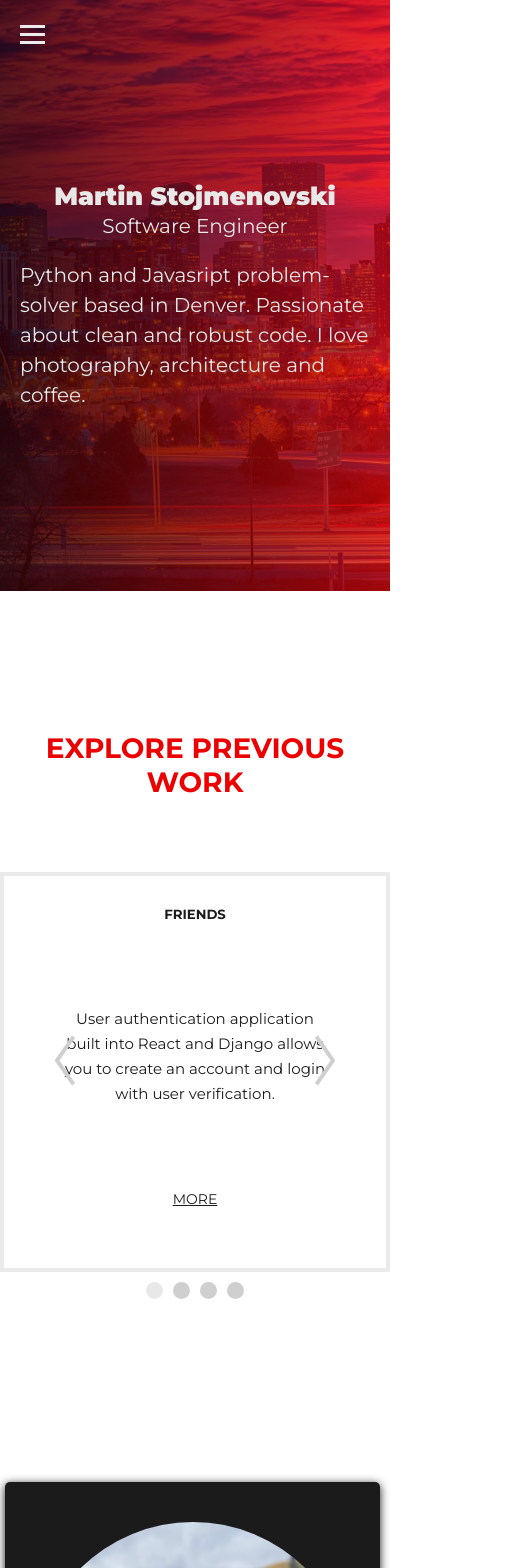
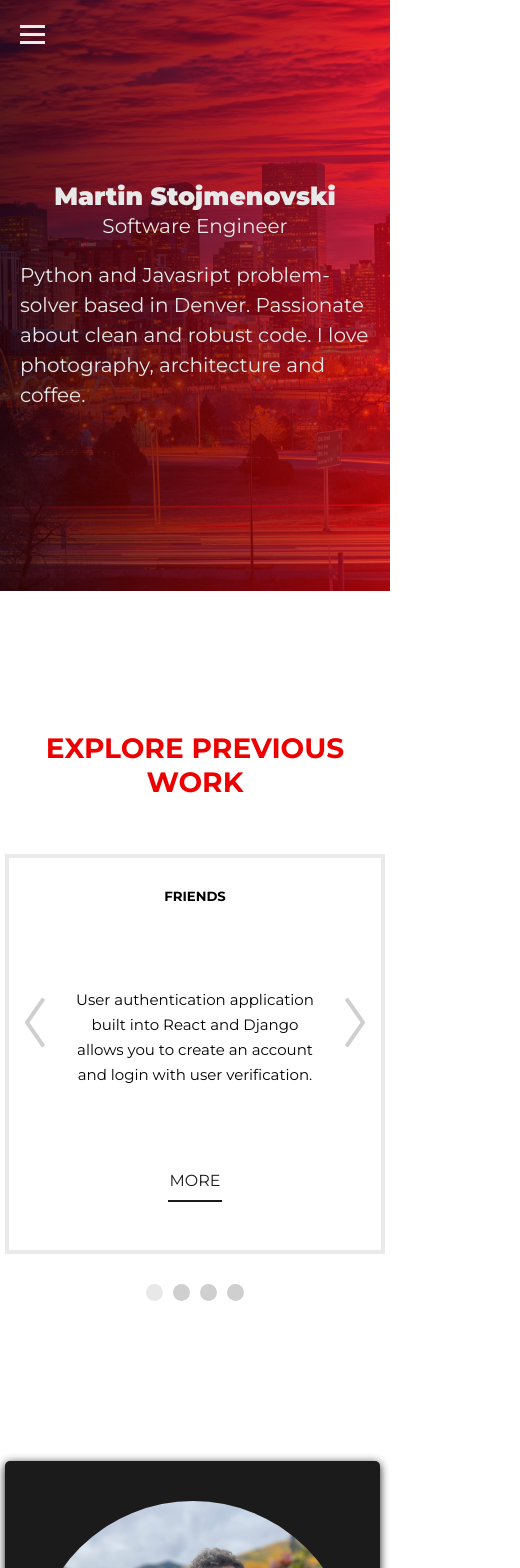
Before and after one commit to martinstojmenovski/Portfolio, a React (Create React App) app: page / in a window 390 px wide. Shown: the top 1568 px of the page, 520 px wide, since content can reach past the window. Built offline with nearby package versions, Linux system fonts and the light colour scheme.

Commit message:
Animating dropdown menu

```diff
--- a/src/Components/about.css
+++ b/src/Components/about.css
@@ -107,11 +107,16 @@
     .about-page{
         width: 90%;
     }
+    .professional-photo {
+        width: 380px;
+        height: 380px;
+    }
 }
 @media screen and (max-width: 440px) {
     .about-page{
         width: 100%;
     }
+
 }
 @media screen and (max-width: 400px) {
     .about-page{
--- a/src/Components/home-model2.css
+++ b/src/Components/home-model2.css
@@ -30,7 +30,7 @@
 .background .text h1 {
   font-weight: 900;
   font-size: 45px;
-  animation: fadeInRight 1s ease-out;
+  animation: fadeInTop 700ms ease-out;
 }
 
 .background .text p,
@@ -41,11 +41,53 @@
 }
 
 .background .text div {
-  animation: fadeInRight 1.5s ease-in;
+  /* animation: fadeInRight 1.5s ease-in; */
+
+  animation: fadeInRight 1400ms ease-out;
+
+}
+@keyframes fadeInTop {
+  from {
+    opacity: 0;
+    transform: translateY(-300px);
+  }
+  to {
+    opacity: 1;
+    transform: translateY(0);
+  }
+}
+@keyframes fadeInRight {
+  from {
+    opacity: 0;
+    transform: translateX(300px);
+  }
+  to {
+    opacity: 1;
+    transform: translateY(0);
+  }
+}
+.sidebar.active {
+  opacity: 1;
+  transform: translateY(0);
+}
+@keyframes fadeInleft {
+  from {
+    opacity: 0;
+    transform: translateX(-300px);
+  }
+  to {
+    opacity: 1;
+    transform: translateX(0);
+  }
+}
+.sidebar.active {
+  opacity: 1;
+  transform: translateY(0);
 }
 
+
 .background .text p {
-  animation: fadeInRight 3s ease-out;
+  animation: fadeInleft 2000ms ease-out;
 }
 @media screen and (max-width: 1450px) {
   .background .text {
--- a/src/Components/navbar.css
+++ b/src/Components/navbar.css
@@ -109,7 +109,7 @@
     opacity: 0;
     transform: translateX(-300px);
     transition: opacity 150ms ease-in-out, transform 150ms ease-in-out;
-    z-index: 5;
+
   }
 
   .sidebar.active {
--- a/src/Components/project.css
+++ b/src/Components/project.css
@@ -22,17 +22,18 @@
 .project2,
 .project3,
 .project4 {
-  width: 470px;
+  width: 320px;
   height: 370px;
   /* background: rgb(247, 247, 247); */
   border: 4px solid rgb(234, 234, 234);
   cursor: pointer;
-  padding: 30px 60px 60px 60px;
+  padding: 30px;
   text-align: center;
   display: flex;
   flex-direction: column;
   justify-content: space-between;
-  transition: 400ms ease-in-out;
+  transition: opacity 300ms ease-in-out;
+
 }
 .container1,
 .container2,
@@ -42,21 +43,25 @@
   background-repeat: no-repeat;
   background-position: 50% 45%;
   background-size: cover;
-  transition: 500ms ease-in-out;
+  transition: opacity 300ms ease-in-out;
   z-index: 5;
 }
 
 #PROJECT a{
   text-decoration: none;
   color: #1b1b1b;
+
+
 }
 #PROJECT P{
   font-size: 15px;
   line-height: 25px;
 }
-#PROJECT span{
-  text-decoration: underline;
-  font-size: 14px;
+#PROJECT a span{
+  /* text-decoration: underline;
+  font-size: 14px; */
+  padding: 10px 2px;
+  border-bottom: 2px solid #1b1b1b;
 }
 
 
@@ -101,18 +106,20 @@
   padding: 50px 0 150px 0;
 }
 .left-arrow {
-  position: relative;
-  top: 200px;
-  left: -130px;
+  position: absolute;
+  top: calc(70vh + 400px);
+  left: 0;
+  padding: 20px;
   z-index: 1;
   cursor: pointer;
 
 }
 
 .right-arrow {
-  position: relative;
-  top: -260px;
-  right: -130px;
+  position: absolute;
+  top: calc(70vh + 400px);
+  right: 0;
+  padding: 20px;
   z-index: 1;
   cursor: pointer;
 
@@ -172,29 +179,37 @@
 
 @media screen and (max-width: 768px) {
   .image-slider{
-    display: block;
+    display: flex;
+
   }
   .projects {
     display: none;
   }
-}
-@media screen and (max-width: 480px) {
+  .project1,
+  .project2,
+  .project3,
+  .project4 {
+    width: 400px;
+    height: 400px;
+    /* padding: 30px 60px 60px 60px; */
 
+  }
 }
 
-@media screen and (max-width: 400px) {
+
+@media screen and (max-width: 480px) {
   .project1,
   .project2,
   .project3,
   .project4 {
     width: 100%;
     height: 400px;
-    /* padding: 10px; */
+   padding: 30px 60px 60px 60px;
   }
   .container1,
   .container2,
   .container3,
   .container4 {
-    margin: 0;
+    margin: 5px 5px 20px 5px;
   }
 }
--- a/src/Components/projectsText.js
+++ b/src/Components/projectsText.js
@@ -1,50 +1,50 @@
 const project1 = (
   <div className="container1">
-    <a href="https://martinstojmenovski.github.io/Friends/" target="_blank">
+
       <div className="project1">
       <h5>FRIENDS</h5>
       <p>User authentication application built into React and Django
         allows you to create an account and login with user verification.</p>
-      <span>MORE</span>
+        <a href="https://martinstojmenovski.github.io/Friends/" target="_blank"><span>MORE</span></a>
     </div>
-    </a>
+
   </div>
 )
 const project2 = (
   <div className="container2">
-    <a href="https://the-javawockeez.github.io/Ventilation/" target="_blank">
+
       <div className="project2">
       <h5>VENTILATION</h5>
       <p>The intent of this website is to be a social
         media page that allows users to post their grievances. It is team project built in React and Express.js.</p>
-      <span>MORE</span>
+        <a href="https://the-javawockeez.github.io/Ventilation/" target="_blank"><span>MORE</span></a>
     </div>
-    </a>
+
   </div>
 )
 
 const project3 = (
   <div className="container3">
-    <a href="https://martinstojmenovski.github.io/React-Marvel-api/" target="_blank">
+
       <div className="project3">
       <h5>MARVEL</h5>
       <p>Interactive application allows you to read the description
         of the given character by selecting it. Built into React using third-party APIs.</p>
-      <span>MORE</span>
+        <a href="https://martinstojmenovski.github.io/React-Marvel-api/" target="_blank"><span>MORE</span></a>
     </div>
-    </a>
+
   </div>
 )
 
 const project4 = (
   <div className="container4">
-    <a href="https://martinstojmenovski.github.io/portfolio/index.html#aboutMe" target="_blank">
+
       <div className="project4">
       <h5>PORTFOLIO</h5>
       <p>The portfolio website is my first project created
         to represent myself online. Technologies used for this website: HTML, CSS and jQuery.</p>
-      <span>MORE</span>
-    </div></a>
+        <a href="https://martinstojmenovski.github.io/portfolio/index.html#aboutMe" target="_blank"><span>MORE</span></a>
+    </div>
   </div>
 )
 
```
